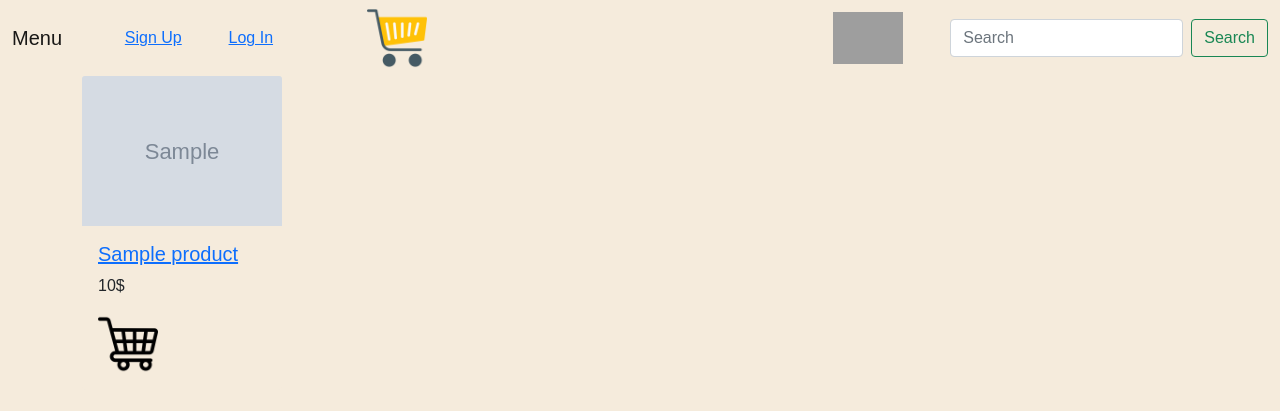
After one commit to innokg/BurgerKing, a Django app: template menu/templates/search.html in a window 1280 px wide. The commit adds this page. Shown: the top 411 px of the page. Run offline with Django 3.2, Linux system fonts and the light colour scheme; the template is opened without the code that fills it: most values are stand-ins (such as "Sample title", 1, 10 or a date in 2020); grey boxes marked "Sample" are stand-in pictures; some web fonts are replaced; grey boxes are pictures that could not be loaded.

Commit message:
added search features

```diff
--- /dev/null
+++ b/menu/permissions.py
@@ -0,0 +1,6 @@
+from django.contrib.auth.mixins import UserPassesTestMixin
+
+
+class IsAdminCheckMixin(UserPassesTestMixin):
+    def test_func(self):
+        return self.request.user.is_authenticated and self.request.user.is_superuser
--- a/menu/templates/detail.html
+++ b/menu/templates/detail.html
@@ -22,8 +22,11 @@
                 {% else %}
                 <p style="color: red;">Нет в наличии</p>
                 {% endif %}
+                {% if request.user.is_superuser %}
+
                 <a class="btn btn-warning" href="{% url 'update' product.id %}" role="button">Update</a>
                 <a class="btn btn-danger" href="{% url 'delete' product.id %}" role="button">Delete</a>
+                {% endif %}
         </div>
 
 {% endblock %}
--- /dev/null
+++ b/menu/templates/search.html
@@ -0,0 +1,33 @@
+{% extends 'base.html' %}
+{% block title %} Product {% endblock%}
+{% block content %}
+{% load static %}
+
+ <div class="container card-group">
+     {% if not results %}
+     <h1>По запросу "{{ search_word }}" я не нашел ничего зае....л</h1>
+     {% else %}
+     <div style="display: flex; flex-wrap: wrap;">
+    {% for product in results %}
+  <div style="background-color: #f5ebdc; border: none";  class="card">
+    <img style="width: 200px; height: auto; display: flex;" src="{{ product.image.url }}" class="card-img-top" alt="...">
+    <div class="card-body">
+      <h5 class="card-title">
+          <a href="{% url 'detail' product.id %}">{{product.name}}</a>
+      </h5>
+      <p class="card-text">{{ product.price }}$</p>
+      <a href="{% url 'cart_add' product.id %}">
+      <img style="width: 60px; height: auto;" src="{% static 'shopping-cart.png' %}">
+      </a>
+
+    </div>
+  </div>
+    {% endfor %}
+         </div>
+     {% endif %}
+ </div>
+
+
+
+
+    {% endblock %}
--- a/menu/urls.py
+++ b/menu/urls.py
@@ -11,6 +11,8 @@ urlpatterns = [
     path('product/create/', ProductCreateView.as_view(), name="create"),
     path('product/update/<int:product_id>/', ProductUpdateView.as_view(), name='update'),
     path('product/delete/<int:product_id>/', ProductDeleteView.as_view(), name='delete'),
+    path('search', SearchListView.as_view(), name='search'),
+
 
     # cart paths
     path('cart/add/<int:id>/', cart_add, name='cart_add'),
--- a/templates/base.html
+++ b/templates/base.html
@@ -37,11 +37,14 @@
        <img style="width: 60px; height: auto;" src="{% static 'carts.png' %}">
 
       </a>
-      <a href="{% url 'create' %}" class="navbar-brand">+</a>
+      {% if request.user.is_superuser%}
+        <a href="{% url 'create' %}" class="navbar-brand">&plus;</a>
+      {% endif %}
 
       <img style="width: 70px; height: auto; margin-left: 360px;" src="{% static 'logo.svg' %}" >
-    <form class="d-flex">
-      <input class="form-control me-2" type="search" placeholder="Search" aria-label="Search">
+
+    <form action="{% url 'search' %}" method="get" class="d-flex">
+      <input name="q" value="" class="form-control me-2" type="search" placeholder="Search" aria-label="Search">
       <button class="btn btn-outline-success" type="submit">Search</button>
     </form>
   </div>
```
Also changed, not shown: menu/class_views.py (+37 -4 lines), menu/templates/list.html (+9 -1 lines).
